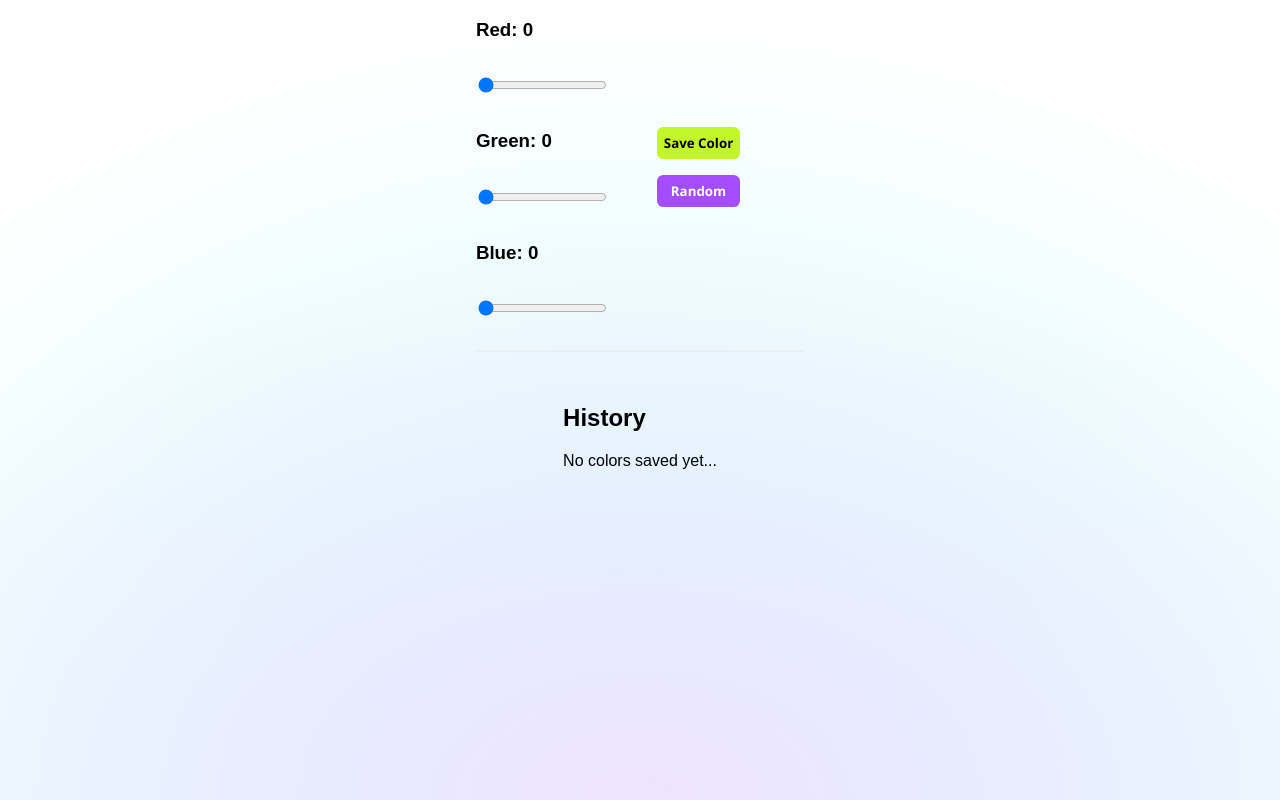
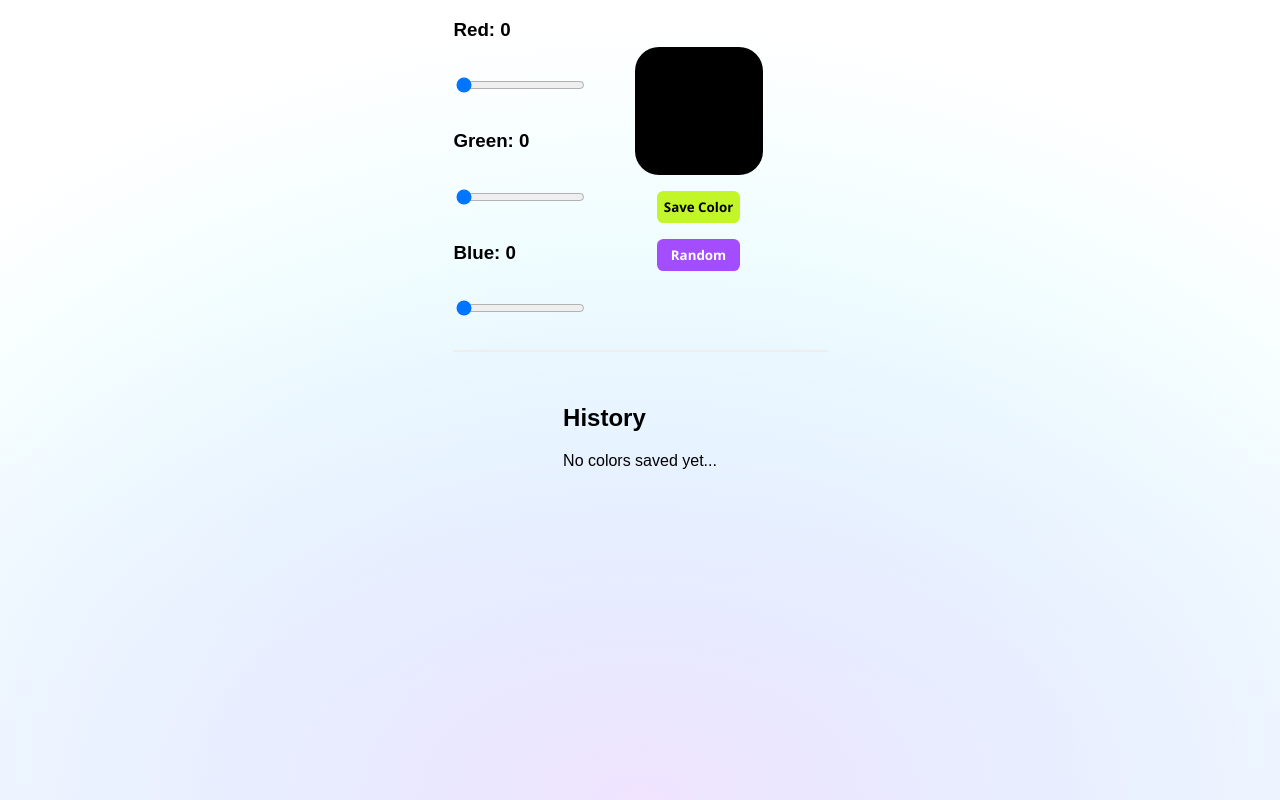
Before and after one commit to leonardo-vargas-de-paula/react-rgb, a React (Vite) app: page / in a window 1280 px wide. Built offline with nearby package versions, Linux system fonts and the light colour scheme.

Commit message:
feat: passa as props width, height e borderRadius para ColorBox

```diff
--- a/src/App.jsx
+++ b/src/App.jsx
@@ -55,7 +55,9 @@ function App() {
         <div className="color-view">
           <ColorBox
             backgroundColor={backgroundColor(red, green, blue)}
-            type="main"
+            width="8rem"
+            height="8rem"
+            borderRadius="1.5rem"
           />
           <GenericButton
             backgroundColor="#c3f628"
--- a/src/components/History/index.jsx
+++ b/src/components/History/index.jsx
@@ -2,21 +2,22 @@ import "./styles.css";
 import ColorBox from "../ColorBox";
 
 function History({ data, backgroundColor }) {
-
   const getColor = (rgb) => (
     <div className="history-response">
-            <ColorBox backgroundColor={backgroundColor(...rgb)} type="history" />
+      <ColorBox
+        backgroundColor={backgroundColor(...rgb)}
+        width="1rem"
+        height="1rem"
+        borderRadius="20%"
+      />
       <li key={rgb.join()}>{rgb.join()}</li>
     </div>
-
-    )
+  );
   return (
     <>
       {(data.length > 0 && (
         <section>
-                    <ul>
-                        {data.map(getColor)}
-                    </ul>
+          <ul>{data.map(getColor)}</ul>
         </section>
       )) || <p className="notice">No colors saved yet...</p>}
     </>
```
Lines whose indentation alone changed are shown as unchanged.
